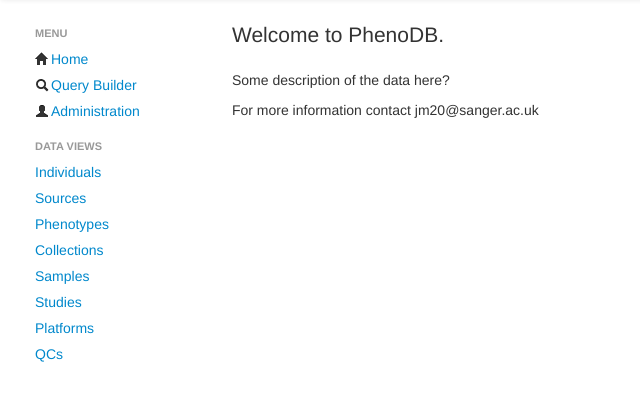
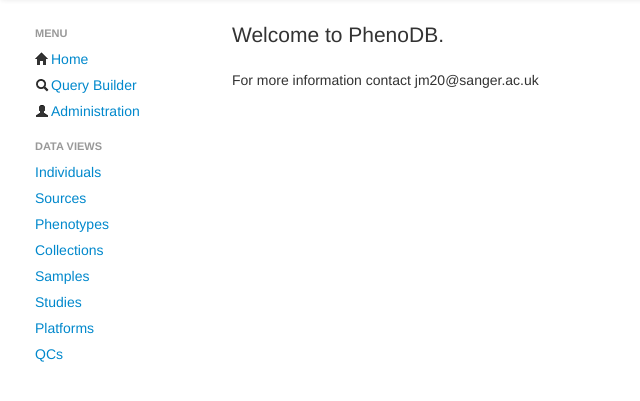
Before and after one commit to wtsi-medical-genomics/phenodb, a Django app: template templates/search/home.html in a window 1280 px wide. Shown: the part 42-443 px from the top of the page, without its empty margins (0-640 px from the left). Run offline with Django 3.2, Linux system fonts and the light colour scheme; the template is opened without the code that fills it, so the values that code supplies are empty.

Commit message:
removed description

```diff
--- a/templates/search/home.html
+++ b/templates/search/home.html
@@ -2,6 +2,5 @@
 
 {% block content %}
   <p class="lead">Welcome to PhenoDB.</p>
-  <p >Some description of the data here?</p>
   <p >For more information contact jm20@sanger.ac.uk</p>
 {% endblock %}
```
